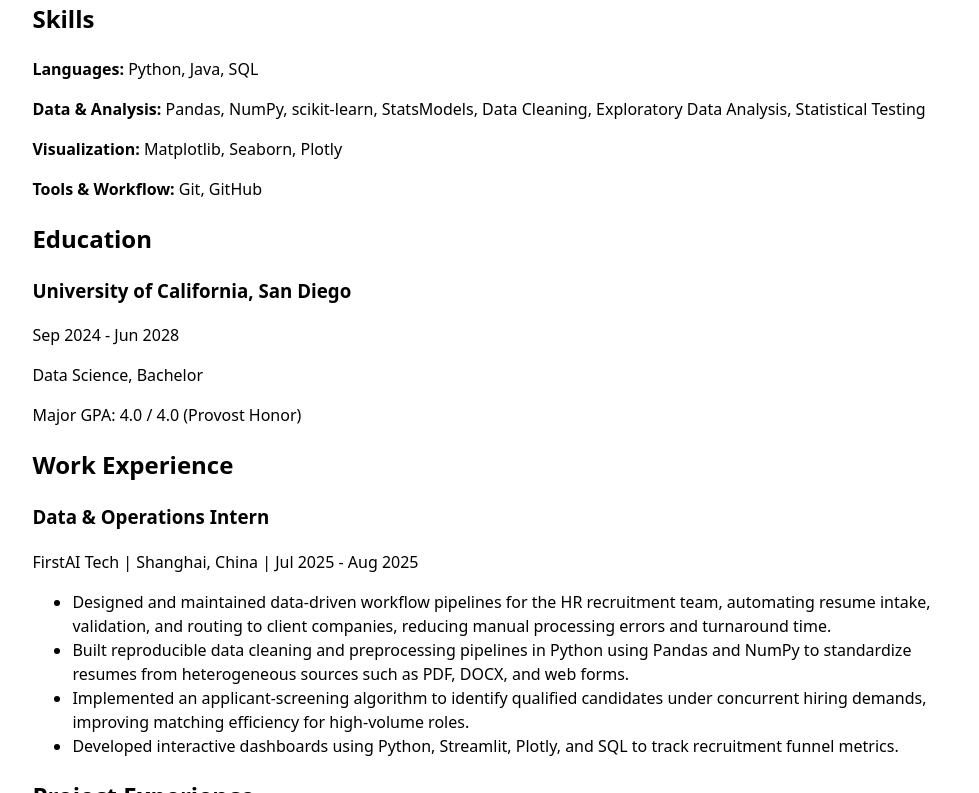
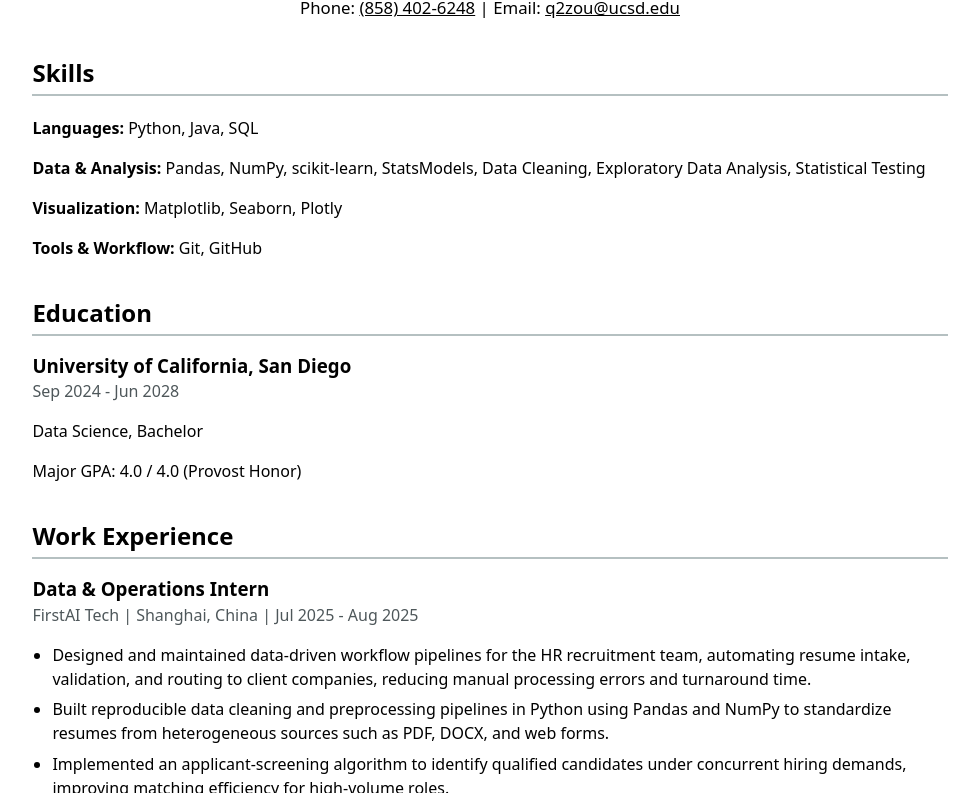
Before and after one commit to qichengzou/portfolio, a plain HTML site: page cv/index.html in a window 1280 px wide. Shown: the part 199-992 px from the top of the page, without its empty margins (150-1129 px from the left). Drawn offline with Linux system fonts and the light colour scheme.

Commit message:
Enhance article and section styles for improved readability and layout consistency

```diff
--- a/style.css
+++ b/style.css
@@ -84,3 +84,73 @@
 .projects h2 {
   margin: 0;
 }
+
+h1 {
+  font-size: 400%;
+  margin-bottom: 0.25em;
+}
+
+h1, h2, h3, h4, h5, h6 {
+  line-height: 1.1;
+  text-wrap: balance;
+}
+
+section {
+  margin-block: 2.5rem;
+}
+
+section h2 {
+  font-size: 1.5rem;
+  border-bottom: 2px solid oklch(80% 3% 200);
+  padding-bottom: 0.3em;
+  margin-bottom: 1rem;
+}
+
+article {
+  margin-block: 1.25rem;
+}
+
+article header {
+  margin-bottom: 0.5rem;
+}
+
+article h3 {
+  margin-bottom: 0.2rem;
+}
+
+article header p {
+  margin: 0;
+  color: oklch(45% 3% 220);
+}
+
+ul {
+  padding-left: 1.25rem;
+}
+
+li {
+  margin-block: 0.4rem;
+}
+
+time {
+  font-weight: 500;
+}
+
+body > header {
+  margin-bottom: 2rem;
+}
+
+body > header p {
+  margin: 0.3rem 0 0 0;
+}
+
+body > header a {
+  color: inherit;
+}
+
+body > header {
+  text-align: center;
+}
+
+body > header p {
+  font-size: 1.05rem;
+}
```
